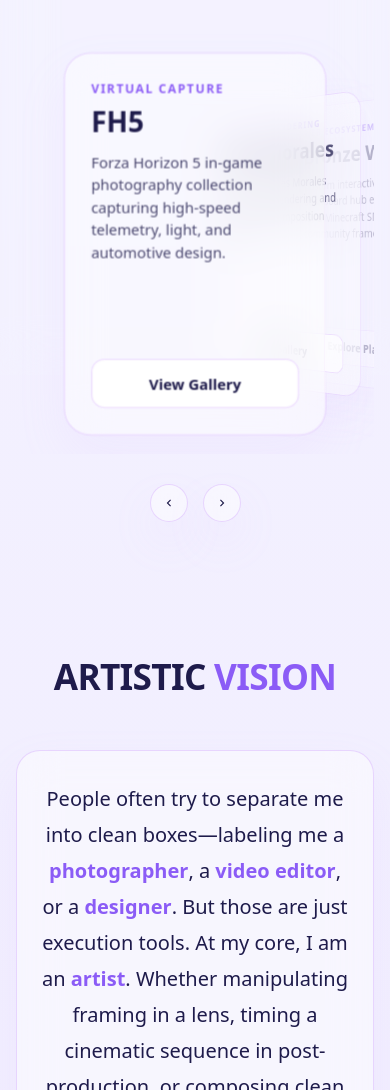
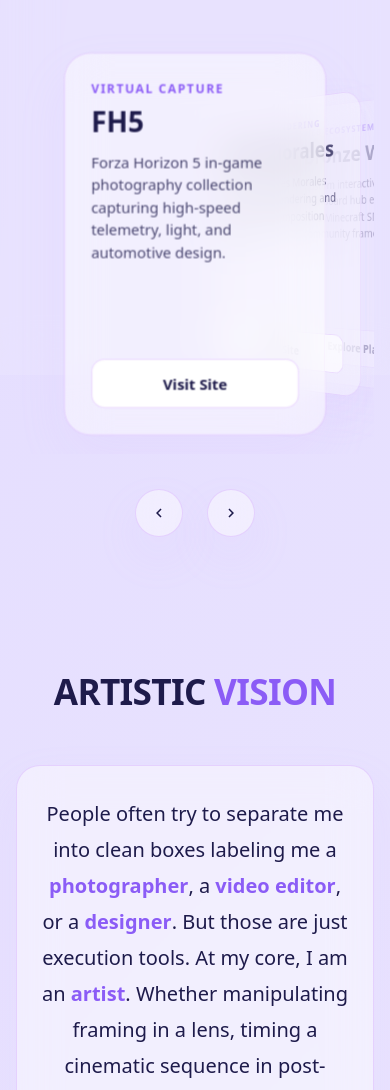
Before and after one commit to rrcee/RishiRohith, a plain HTML site: page index.html in a window 390 px wide. Shown: the part 469-1559 px from the top of the page. Drawn offline with Linux system fonts and the light colour scheme.

Commit message:
Update index.html

```diff
--- a/index.html
+++ b/index.html
@@ -20,6 +20,8 @@
             box-sizing: border-box;
             margin: 0;
             padding: 0;
+            /* Completely eliminates the blue tap highlight on mobile browsers */
+            -webkit-tap-highlight-color: transparent;
         }
 
         html {
@@ -48,7 +50,7 @@
             pointer-events: none;
         }
 
-        /* DYNAMIC BACKGROUND GRID - Pure depth, no glowing gradients */
+        /* DYNAMIC BACKGROUND GRID */
         .parallax-grid-bg {
             position: fixed;
             width: 120vw; height: 120vh;
@@ -296,10 +298,13 @@
             border-top: 1px solid rgba(216, 180, 254, 0.2); font-weight: 600; text-align: center; padding: 0 20px;
         }
 
-        /* --- MOBILE PERSPECTIVE MATRIX --- */
+        /* --- MOBILE PERSPECTIVE MATRIX WITH ANIMATED GRADIENT --- */
         @media (max-width: 768px) {
             body {
-                background: linear-gradient(180deg, #F5F3FF 0%, #EDE9FE 100%);
+                /* Continuous luxury fluid gradient sweep across the mobile system backdrop */
+                background: linear-gradient(-45deg, #F5F3FF, #EDE9FE, #E0D7FF, #F3E8FF);
+                background-size: 400% 400%;
+                animation: mobileFluidGradient 12s ease infinite;
             }
             section {
                 min-height: auto;
@@ -319,11 +324,21 @@
                 height: 350px;
                 padding: 24px;
             }
+
+            /* Enhanced, more accessible scale optimization for iPod UI arrows on touch displays */
             .carousel-nav {
                 display: flex;
-                margin-top: -10px;
+                margin-top: -5px;
+                gap: 24px;
             }
-            .carousel-arrow { width: 38px; height: 38px; }
+            .carousel-arrow {
+                width: 48px;
+                height: 48px;
+            }
+            .carousel-arrow svg {
+                width: 18px;
+                height: 18px;
+            }
 
             .languages-grid { flex-direction: column; width: 100%; gap: 14px; }
             .lang-pill { min-width: 100%; padding: 20px; }
@@ -334,6 +349,12 @@
             .about-box { padding: 30px 20px; text-align: center; }
             .nav-links { width: 100%; }
             .hero-title { margin-bottom: 12px; }
+        }
+
+        @keyframes mobileFluidGradient {
+            0% { background-position: 0% 50%; }
+            50% { background-position: 100% 50%; }
+            100% { background-position: 0% 50%; }
         }
     </style>
 </head>
@@ -355,13 +376,12 @@
             <li><a href="#work" class="nav-tab">Work</a></li>
             <li><a href="#vision" class="nav-tab">Vision</a></li>
             <li><a href="#toolkit" class="nav-tab">Toolkit</a></li>
-            <li><a href="#network" class="nav-tab">Network</a></li>
+            <li><a href="#network" class="nav-tab">Reach Out</a></li>
         </ul>
     </header>
 
     <div class="scroll-stage">
 
-        <!-- SECTION 1: HOME -->
         <section id="home">
             <div class="hero-center">
                 <h1 class="hero-title">Rishi <span>Rohith</span></h1>
@@ -370,9 +390,8 @@
             </div>
         </section>
 
-        <!-- SECTION 2: WORK -->
         <section id="work">
-            <h2 class="section-title">Selected <span>Exhibits</span></h2>
+            <h2 class="section-title">Selected <span>Projects</span></h2>
             <div class="work-layout">
                 <div class="carousel-viewport" id="carouselViewport">
                     <div class="carousel-container" id="carouselContainer">
@@ -383,7 +402,7 @@
                                 <h3 class="project-name">FH5</h3>
                                 <p class="project-desc">Forza Horizon 5 in-game photography collection capturing high-speed telemetry, light, and automotive design.</p>
                             </div>
-                            <a href="https://rrcee.github.io/fh5/" target="_blank" class="project-btn">View Gallery</a>
+                            <a href="https://rrcee.github.io/fh5/" target="_blank" class="project-btn">Visit Site</a>
                         </div>
 
                         <div class="project-card glass-panel" data-index="1">
@@ -392,7 +411,7 @@
                                 <h3 class="project-name">Miles Morales</h3>
                                 <p class="project-desc">Spider-Man Miles Morales game-engine rendering and architectural composition gallery.</p>
                             </div>
-                            <a href="https://rrcee.github.io/milesmorales/" target="_blank" class="project-btn">View Gallery</a>
+                            <a href="https://rrcee.github.io/milesmorales/" target="_blank" class="project-btn">Visit Site</a>
                         </div>
 
                         <div class="project-card glass-panel" data-index="2">
@@ -436,17 +455,15 @@
             </div>
         </section>
 
-        <!-- SECTION 3: VISION -->
         <section id="vision">
             <h2 class="section-title">Artistic <span>Vision</span></h2>
             <div class="about-box glass-panel">
                 <p class="about-para">
-                    People often try to separate me into clean boxes—labeling me a <span class="highlight">photographer</span>, a <span class="highlight">video editor</span>, or a <span class="highlight">designer</span>. But those are just execution tools. At my core, I am an <span class="highlight">artist</span>. Whether manipulating framing in a lens, timing a cinematic sequence in post-production, or composing clean interface layouts, my ultimate goal is translating raw atmosphere and concept into balanced structural experiences.
+                    People often try to separate me into clean boxes labeling me a <span class="highlight">photographer</span>, a <span class="highlight">video editor</span>, or a <span class="highlight">designer</span>. But those are just execution tools. At my core, I am an <span class="highlight">artist</span>. Whether manipulating framing in a lens, timing a cinematic sequence in post-production, or composing clean interface layouts, my ultimate goal is translating raw atmosphere and concept into balanced structural experiences.
                 </p>
             </div>
         </section>
 
-        <!-- SECTION 4: TOOLKIT -->
         <section id="toolkit">
             <h2 class="section-title">Creative <span>Mediums</span></h2>
             <div class="languages-grid">
@@ -465,9 +482,8 @@
             </div>
         </section>
 
-        <!-- SECTION 5: NETWORK -->
         <section id="network">
-            <h2 class="section-title">Connect <span>Network</span></h2>
+            <h2 class="section-title">Reach <span>Out</span></h2>
             <div class="socials-grid">
                 <a href="https://discord.com" target="_blank" class="social-card glass-panel">
                     <span class="social-platform">Discord Terminal</span>
@@ -571,7 +587,7 @@
                 updateCarousel();
             }
 
-            /* --- TOUCH HANDLING MATRIX FOR PHONE USERBASES --- */
+            /* --- TOUCH HANDLING MATRIX --- */
             let touchStartX = 0;
             let touchEndX = 0;
 
```
